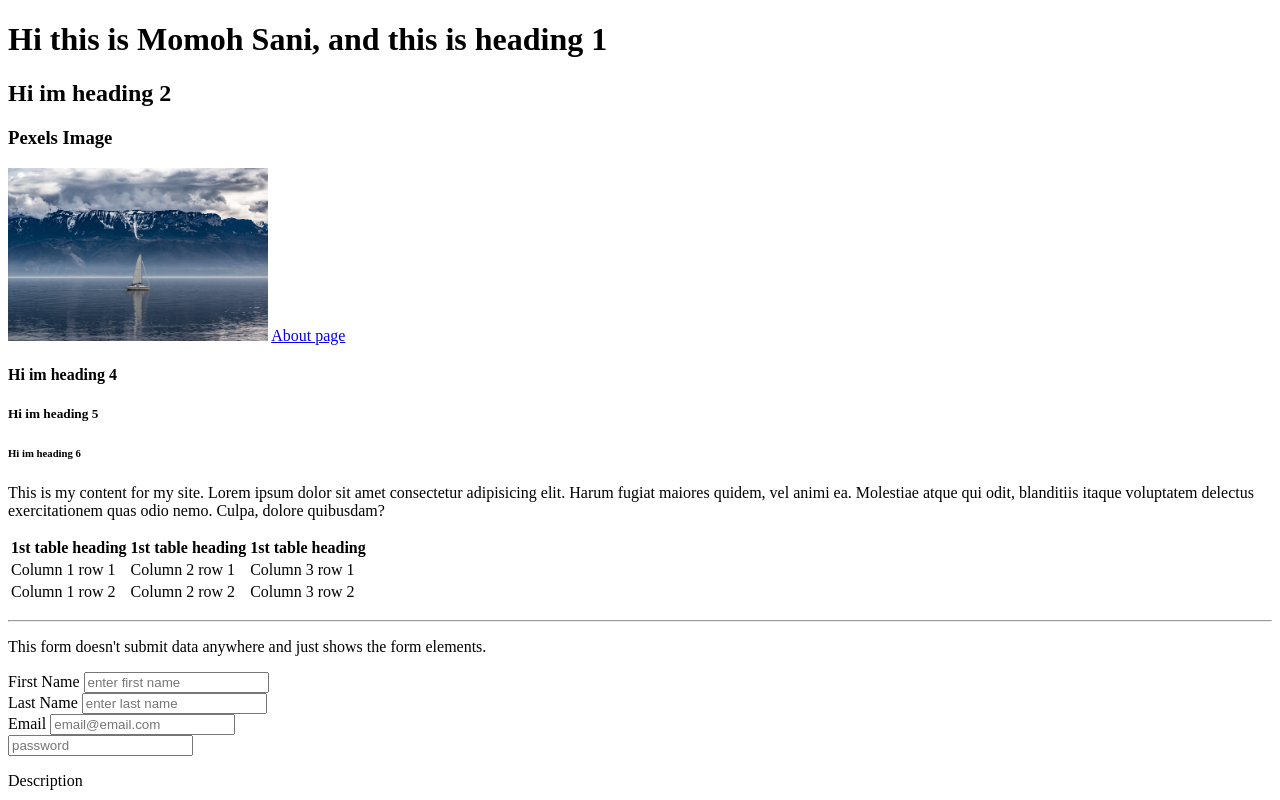
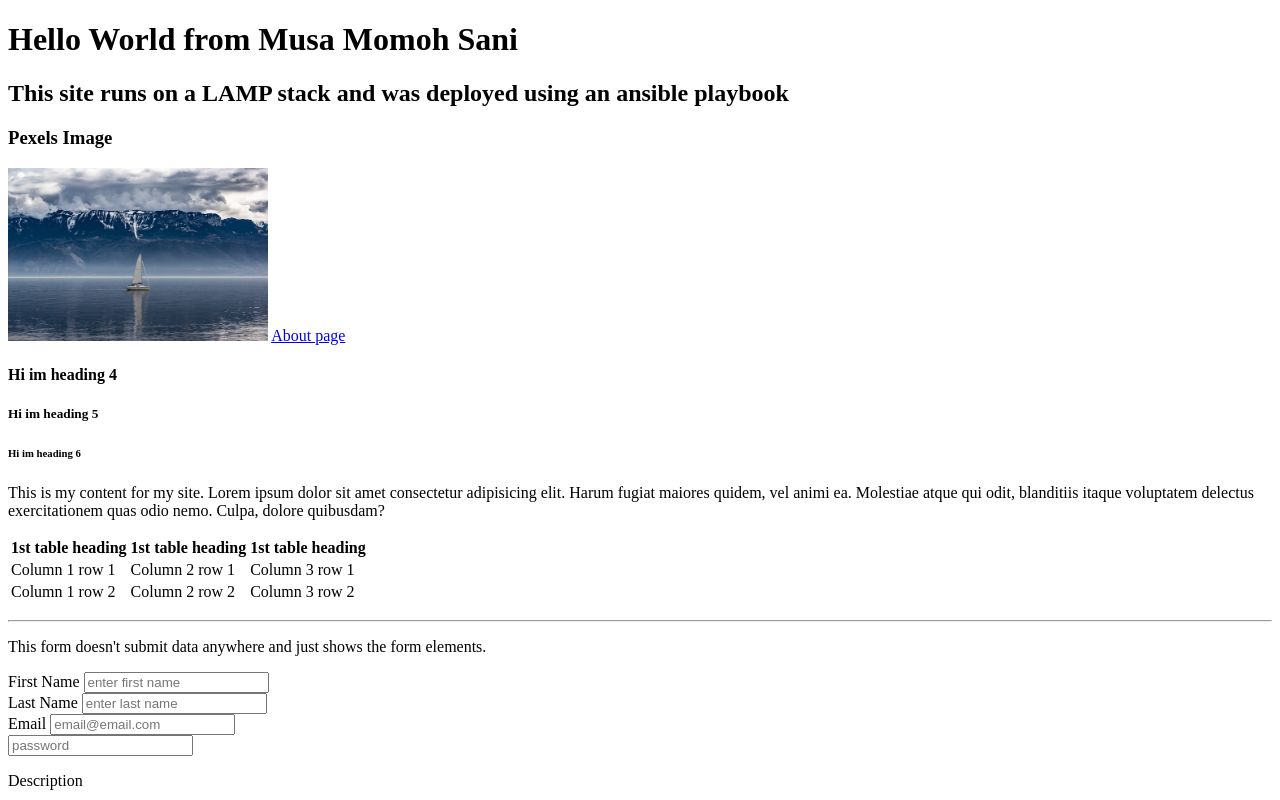
Before and after one commit to Sanim16/sampleplaybookwebsite, a plain HTML site: page index.html in a window 1280 px wide. Shown: the top 800 px of the page. Drawn offline with Linux system fonts and the light colour scheme.

Commit message:
Second commit to say site was deployed with ansible playbook

```diff
--- a/index.html
+++ b/index.html
@@ -7,8 +7,8 @@
     <title>My first Page</title>
   </head>
   <body>
-    <h1>Hi this is Momoh Sani, and this is heading 1</h1>
-    <h2>Hi im heading 2</h2>
+    <h1>Hello World from Musa Momoh Sani</h1>
+    <h2>This site runs on a LAMP stack and was deployed using an ansible playbook</h2>
     <!-- Sample comment -->
     <h3>Pexels Image</h3>
     <img
```
